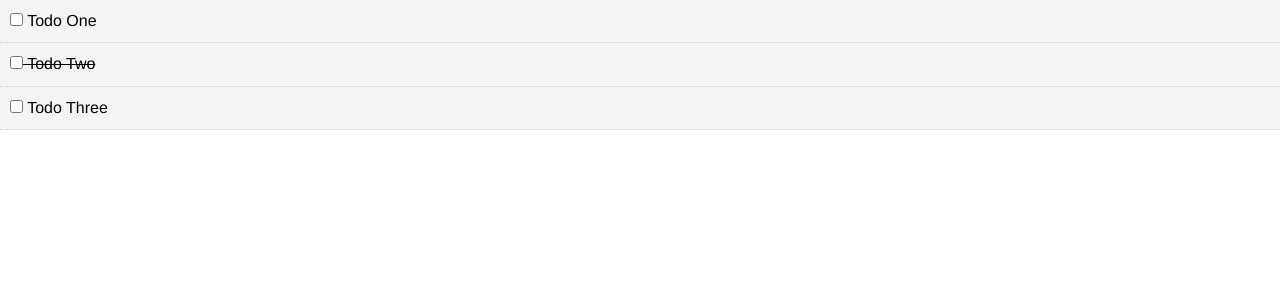
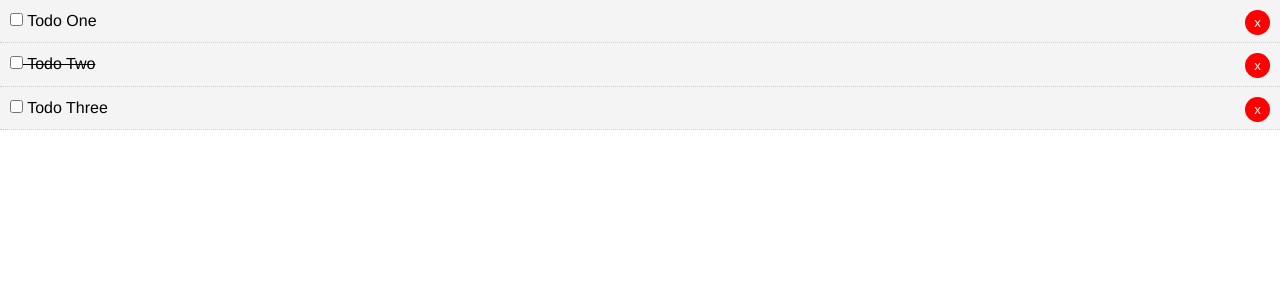
Before and after one commit to rrep/VueJS-SimpleTodoApp, a Vue app: page / in a window 1280 px wide. Shown: the top 300 px of the page. Built offline with nearby package versions, Linux system fonts and the light colour scheme.

Commit message:
delete todo

```diff
--- a/src/App.vue
+++ b/src/App.vue
@@ -1,6 +1,6 @@
 <template>
   <div id="app">
-    <Todos v-bind:todos="todos"/>
+    <Todos v-bind:todos="todos" v-on:del-todo="deleteTodo"/>
   </div>
 </template>
 
@@ -33,7 +33,13 @@
         }
       ]
     }
-  }
+  },
+    methods: {
+
+        deleteTodo(id){
+          this.todos = this.todos.filter(todo => todo.id !== id);
+        }
+    }
 }
 </script>
 
--- a/src/components/TodoItem.vue
+++ b/src/components/TodoItem.vue
@@ -2,7 +2,9 @@
     <div class="todo-item" v-bind:class="{'is-complete':todo.completed}">
         <p>
             <input type="checkbox" v-on:change="markComplete">
-            {{todo.title}}</p>
+            {{todo.title}}
+            <button @click="$emit('del-todo', todo.id)" class="del">x</button>
+            </p>
     </div>
 </template>
 
--- a/src/components/Todos.vue
+++ b/src/components/Todos.vue
@@ -1,7 +1,7 @@
 <template>
     <div>
     <div v-bind:key="todo.id" v-for="todo in todos">
-        <todo-item v-bind:todo="todo"/>
+        <todo-item v-bind:todo="todo" v-on:del-todo="$emit('del-todo', todo.id)"/>
     </div>
     </div>
 </template>
```
